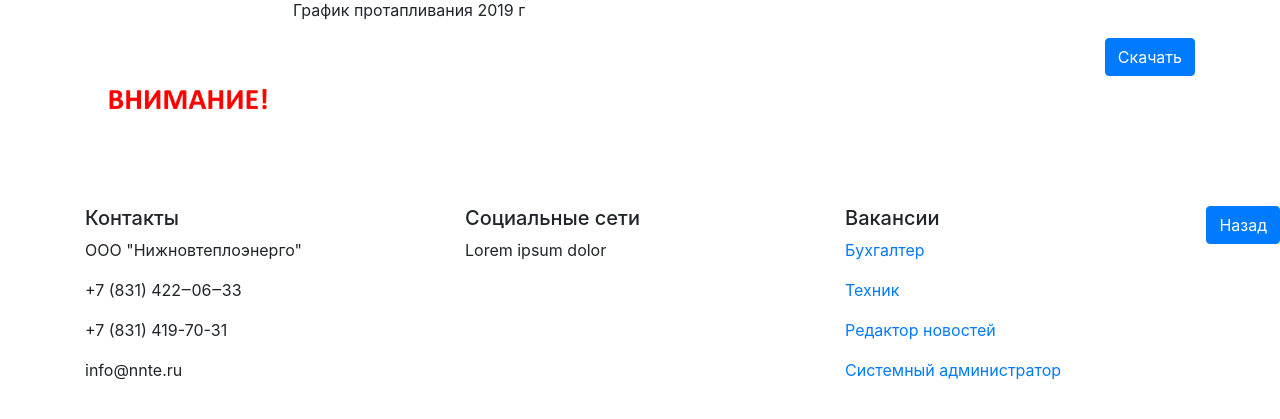
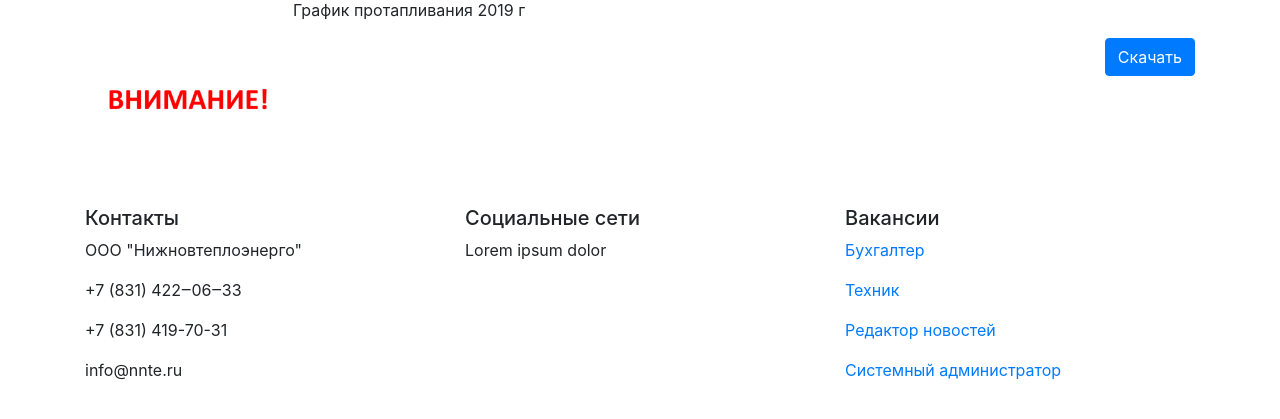
Before and after one commit to D2ntes/nnte, a Django app: page /new/1/ in a window 1280 px wide. Shown: the part 130-549 px from the top of the page. Run offline with Django 3.2, Linux system fonts and the light colour scheme; data comes from the database, SQL or seed files in the repository; parts of the project's set-up code (start-up, migrations or seed data) failed here and were passed over; some libraries are stand-ins or nearby versions.

Commit message:
minor changes

```diff
--- a/apps/views.py
+++ b/apps/views.py
@@ -134,7 +134,3 @@ def vacancy(request, the_slug):
     vacancy = Vacancy.objects.get(slug=the_slug)
     context = {'vacancy': vacancy}
     return render(request, template, context)
-
-
-def back_url(request):
-    return request.META.get('HTTP_REFERER')
--- a/nnte/urls.py
+++ b/nnte/urls.py
@@ -34,8 +34,6 @@ urlpatterns = [
     url(r'^favicon\.ico$', RedirectView.as_view(url='/static/favicon.ico'), name='favicon'),
     path('vacancy/<slug:the_slug>/', vacancy, name='vacancy'),
     path('vacancies/', vacancies, name='vacancies'),
-    url(r'^back_url/', back_url),
-
 ]
 
 # В конце файла:
--- a/templates/new.html
+++ b/templates/new.html
@@ -29,8 +29,7 @@
             </div>
         </div>
     </div>
-      <a href={% url 'back_url' %}
-                                       class="btn btn-primary float-right">Назад</a>
+
 
 
 {% endblock %}
```
